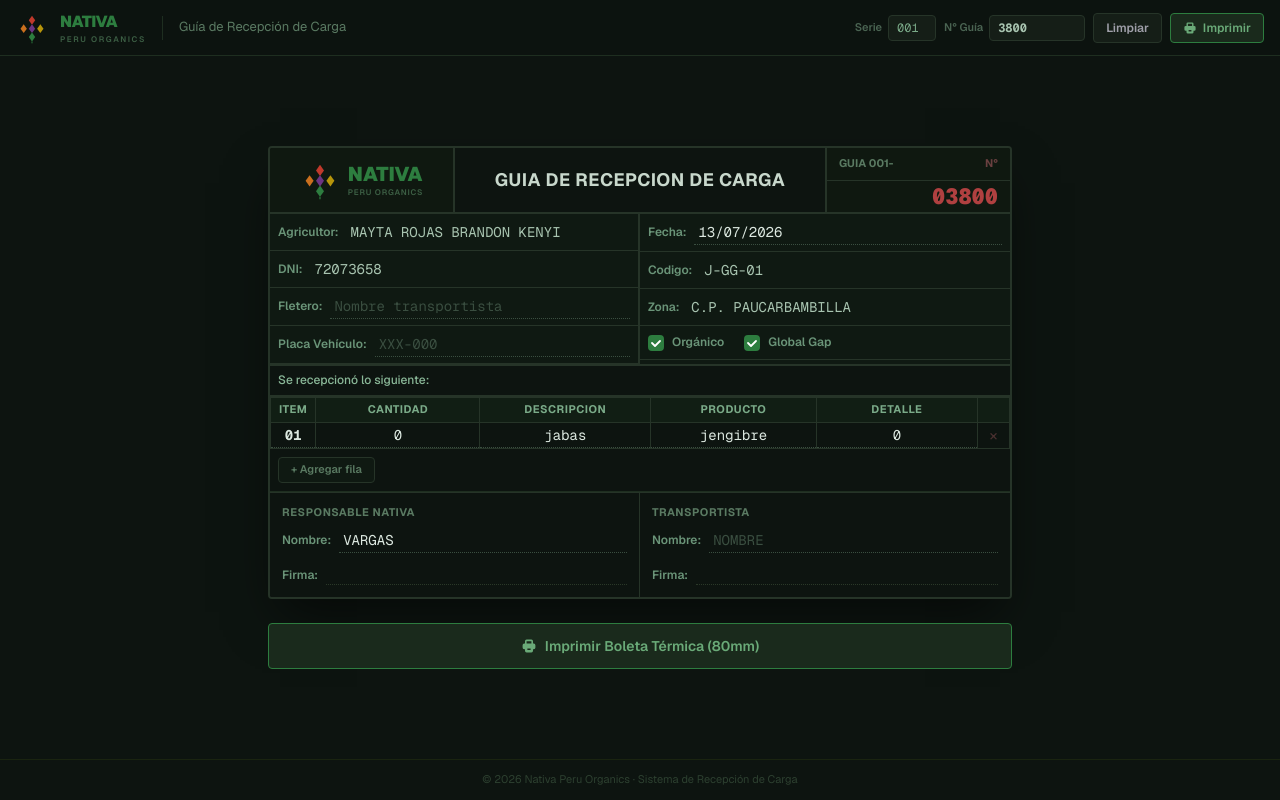
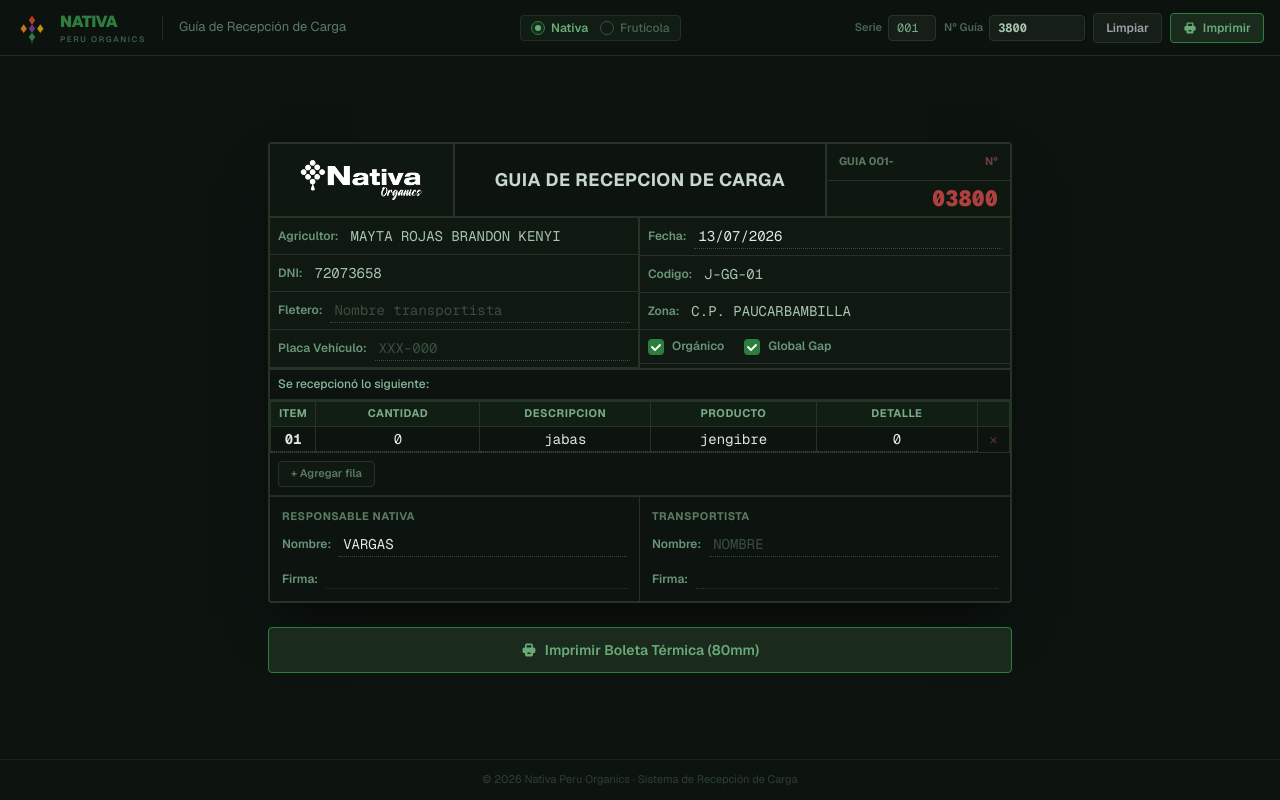
Before and after one commit to fzdiegooo/front-guias-senasa, a Next.js app: page / in a window 1280 px wide. Built offline with nearby package versions, Linux system fonts and the light colour scheme.

Commit message:
feat: add company brand selector to toggle between Nativa and Frutícola logos and headers

```diff
--- a/app/page.tsx
+++ b/app/page.tsx
@@ -101,6 +101,7 @@
   const [globalGap, setGlobalGap] = useState(true);
   const [nombreNativa, setNombreNativa] = useState("VARGAS");
   const [nombreTransportista, setNombreTransportista] = useState("");
+  const [empresa, setEmpresa] = useState<"nativa" | "fruticola">("nativa");
 
   /* Items */
   const [items, setItems] = useState<Item[]>([
@@ -183,6 +184,7 @@
     setGlobalGap(true);
     setNombreNativa("");
     setNombreTransportista("");
+    setEmpresa("nativa");
     setItems([{ id: "1", item: "01", cantidad: "0", descripcion: "jabas", producto: "jengibre", detalle: "0" }]);
   };
 
@@ -209,6 +211,53 @@
           </div>
           <div className="hidden sm:block w-px h-6 bg-[#1e2e20] mx-1" />
           <span className="hidden sm:block text-[13px] text-[#5a7a62]">Guía de Recepción de Carga</span>
+        </div>
+
+        {/* Brand selector */}
+        <div className="flex items-center gap-3 bg-[#111c14] border border-[#203024] rounded px-2.5 py-1 shrink-0">
+          <label className="flex items-center gap-1.5 cursor-pointer select-none group">
+            <input
+              type="radio"
+              name="empresa"
+              checked={empresa === "nativa"}
+              onChange={() => setEmpresa("nativa")}
+              className="sr-only"
+            />
+            <div
+              className={`w-3.5 h-3.5 border flex items-center justify-center shrink-0 rounded-full transition-all ${empresa === "nativa" ? "border-[#2d7d3f] bg-[#2d7d3f]/20" : "border-[#3a5040] bg-transparent group-hover:border-[#4a7c59]"
+                }`}
+            >
+              {empresa === "nativa" && (
+                <div className="w-1.5 h-1.5 bg-[#6aaa78] rounded-full" />
+              )}
+            </div>
+            <span className={`text-xs transition-colors font-medium ${empresa === "nativa" ? "text-[#6aaa78] font-semibold" : "text-[#4a6452] group-hover:text-[#6a9478]"
+              }`}>
+              Nativa
+            </span>
+          </label>
+
+          <label className="flex items-center gap-1.5 cursor-pointer select-none group">
+            <input
+              type="radio"
+              name="empresa"
+              checked={empresa === "fruticola"}
+              onChange={() => setEmpresa("fruticola")}
+              className="sr-only"
+            />
+            <div
+              className={`w-3.5 h-3.5 border flex items-center justify-center shrink-0 rounded-full transition-all ${empresa === "fruticola" ? "border-[#2d7d3f] bg-[#2d7d3f]/20" : "border-[#3a5040] bg-transparent group-hover:border-[#4a7c59]"
+                }`}
+            >
+              {empresa === "fruticola" && (
+                <div className="w-1.5 h-1.5 bg-[#6aaa78] rounded-full" />
+              )}
+            </div>
+            <span className={`text-xs transition-colors font-medium ${empresa === "fruticola" ? "text-[#6aaa78] font-semibold" : "text-[#4a6452] group-hover:text-[#6a9478]"
+              }`}>
+              Frutícola
+            </span>
+          </label>
         </div>
 
         {/* Guide search + actions */}
@@ -285,19 +334,14 @@
 
             {/* Logo col */}
             <div className="col-span-3 border-r-2 border-[#263428] p-3 flex items-center justify-center bg-[#0f1810]">
-              <div className="flex items-center gap-2">
-                <svg viewBox="0 0 100 100" className="w-10 h-10 shrink-0" fill="none">
-                  <polygon points="50,12 60,26 50,40 40,26" fill="#c0392b" />
-                  <polygon points="76,38 86,52 76,66 66,52" fill="#b7950b" />
-                  <polygon points="50,64 60,78 50,92 40,78" fill="#2d7d3f" />
-                  <polygon points="24,38 34,52 24,66 14,52" fill="#ca6f1e" />
-                  <polygon points="50,38 60,52 50,66 40,52" fill="#6c3483" />
-                  <path d="M50,92 L50,98" stroke="#2d7d3f" strokeWidth="3" />
-                </svg>
-                <div>
-                  <div className="text-xl font-black leading-tight" style={{ color: "#2d7d3f" }}>NATIVA</div>
-                  <div className="text-[8px] tracking-widest text-[#3d6045] font-semibold">PERU ORGANICS</div>
-                </div>
+              <div className="flex items-center w-full justify-center h-12">
+                {/* eslint-disable-next-line @next/next/no-img-element */}
+                <img
+                  src={empresa === "nativa" ? "/logo-nativa-organics.png" : "/logo-fruticola-1.png"}
+                  alt={empresa === "nativa" ? "Nativa" : "Frutícola"}
+                  className="max-w-full max-h-full object-contain"
+                  style={{ filter: "brightness(0) invert(1)" }}
+                />
               </div>
             </div>
 
@@ -473,7 +517,7 @@
           <div className="grid grid-cols-2 border-t border-[#263428]">
             <div className="border-r border-[#263428] p-3 bg-[#0d1410]">
               <div className="font-bold mb-2 text-[11px] tracking-wider text-[#5a7a62] uppercase">
-                Responsable Nativa
+                Responsable {empresa === "nativa" ? "Nativa" : "Frutícola"}
               </div>
               <div className="flex gap-2 mb-3 items-center">
                 <span className="font-semibold text-[12px] whitespace-nowrap text-[#6a9478] shrink-0">Nombre:</span>
@@ -570,12 +614,22 @@
         `}</style>
 
         {/* Logo image — cropped top+bottom whitespace, centered */}
-        <div style={{ overflow: 'hidden', height: 80, display: 'flex', alignItems: 'end', justifyContent: 'center' }}>
+        <div style={{
+          overflow: 'hidden',
+          height: 80,
+          display: 'flex',
+          alignItems: empresa === "nativa" ? 'end' : 'center',
+          justifyContent: 'center'
+        }}>
           {/* eslint-disable-next-line @next/next/no-img-element */}
           <img
-            src="/logo-nativa-organics.png"
-            alt="Nativa Peru Organics"
-            style={{ width: '90%', maxWidth: 200, display: 'block', marginTop: '-8%', WebkitPrintColorAdjust: 'exact' }}
+            src={empresa === "nativa" ? "/logo-nativa-organics.png" : "/logo-fruticola-1.png"}
+            alt={empresa === "nativa" ? "Nativa Peru Organics" : "Frutícola"}
+            style={
+              empresa === "nativa"
+                ? { width: '90%', maxWidth: 200, display: 'block', marginTop: '-8%', WebkitPrintColorAdjust: 'exact' }
+                : { width: '85%', maxWidth: 180, display: 'block', WebkitPrintColorAdjust: 'exact' }
+            }
           />
         </div>
         <span className="sep">{'-'.repeat(41)}</span>
@@ -624,7 +678,7 @@
         </table>
         <span className="sep">{'-'.repeat(41)}</span>
 
-        <div className="b">RESPONSABLE NATIVA</div>
+        <div className="b">RESPONSABLE {empresa === "nativa" ? "NATIVA" : "FRUTICOLA"}</div>
         <div>Nombre: {nombreNativa || '___________'}</div>
         <div className="sig-line">Firma</div>
 
```
Also changed, not shown: public/logo-fruticola-1.png (added).
